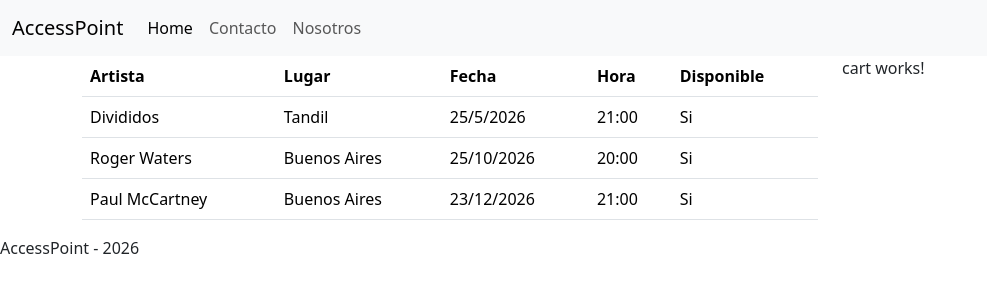
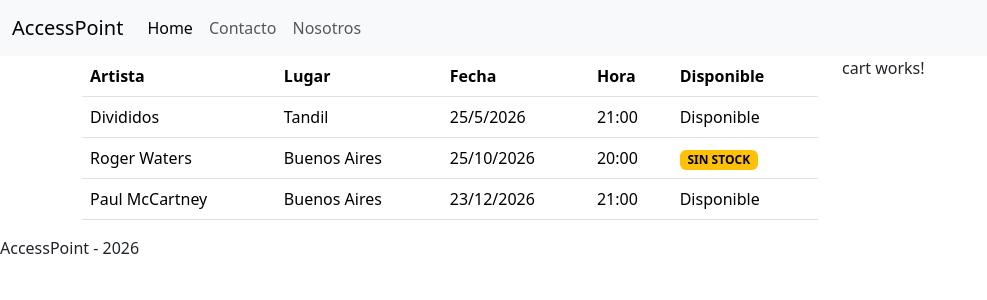
Before and after one commit to ThiagoGonnet/AccessPoint-Angular, an Angular app: page / in a window 1280 px wide. Shown: the top 300 px of the page, without its empty margins (0-987 px from the left). Built offline with nearby package versions, Linux system fonts and the light colour scheme.

Commit message:
Agrega interfaz Concert y crea directivas en el template

```diff
--- /dev/null
+++ b/src/app/interfaces/Concert.ts
@@ -0,0 +1,7 @@
+export interface Concert {
+  "artist": string,
+  "place": string,
+  "date": string,
+  "time": string,
+  "available": boolean
+}
--- a/src/app/list-concerts/list-concerts.html
+++ b/src/app/list-concerts/list-concerts.html
@@ -9,26 +9,23 @@
     </tr>
   </thead>
   <tbody>
+    @for (concert of concerts; track concert.artist){
     <tr>
       <td>{{concert.artist}}</td>
       <td>{{concert.place}}</td>
       <td>{{concert.date}}</td>
       <td>{{concert.time}}</td>
-      <td>{{concert.available}}</td>
+      @if (concert.available == true){
+        <td>Disponible</td>
+      } @else {
+        <td><span class="badge text-bg-warning">SIN STOCK</span></td>
+      }
     </tr>
-    <tr>
-      <td>{{concert2.artist}}</td>
-      <td>{{concert2.place}}</td>
-      <td>{{concert2.date}}</td>
-      <td>{{concert2.time}}</td>
-      <td>{{concert2.available}}</td>
-    </tr>
-    <tr>
-      <td>{{concert3.artist}}</td>
-      <td>{{concert3.place}}</td>
-      <td>{{concert3.date}}</td>
-      <td>{{concert3.time}}</td>
-      <td>{{concert3.available}}</td>
-    </tr>
+    }
+    @empty {
+      <tr>
+        <td>No hay ningún evento para mostrar!</td>
+      </tr>
+    }
   </tbody>
 </table>
--- a/src/app/list-concerts/list-concerts.ts
+++ b/src/app/list-concerts/list-concerts.ts
@@ -1,4 +1,5 @@
 import { Component } from '@angular/core';
+import { Concert } from '../interfaces/Concert';
 
 @Component({
   selector: 'app-list-concerts',
@@ -8,27 +9,29 @@
 })
 export class ListConcerts {
 
-  concert = {
-    "artist": "Divididos",
-    "place": "Tandil",
-    "date": "25/5/2026",
-    "time": "21:00",
-    "available": "Si"
-  }
-  concert2 = {
-    "artist": "Roger Waters",
-    "place": "Buenos Aires",
-    "date": "25/10/2026",
-    "time": "20:00",
-    "available": "Si"
-  }
-  concert3 = {
-    "artist": "Paul McCartney",
-    "place": "Buenos Aires",
-    "date": "23/12/2026",
-    "time": "21:00",
-    "available": "Si"
-  }
+  concerts: Concert[] = [
+    {
+      artist: "Divididos",
+      place: "Tandil",
+      date: "25/5/2026",
+      time: "21:00",
+      available: true,
+    },
+    {
+      artist: "Roger Waters",
+      place: "Buenos Aires",
+      date: "25/10/2026",
+      time: "20:00",
+      available: false,
+    },
+    {
+      artist: "Paul McCartney",
+      place: "Buenos Aires",
+      date: "23/12/2026",
+      time: "21:00",
+      available: true,
+    }
+  ];
   constructor () {
 
   }
```
